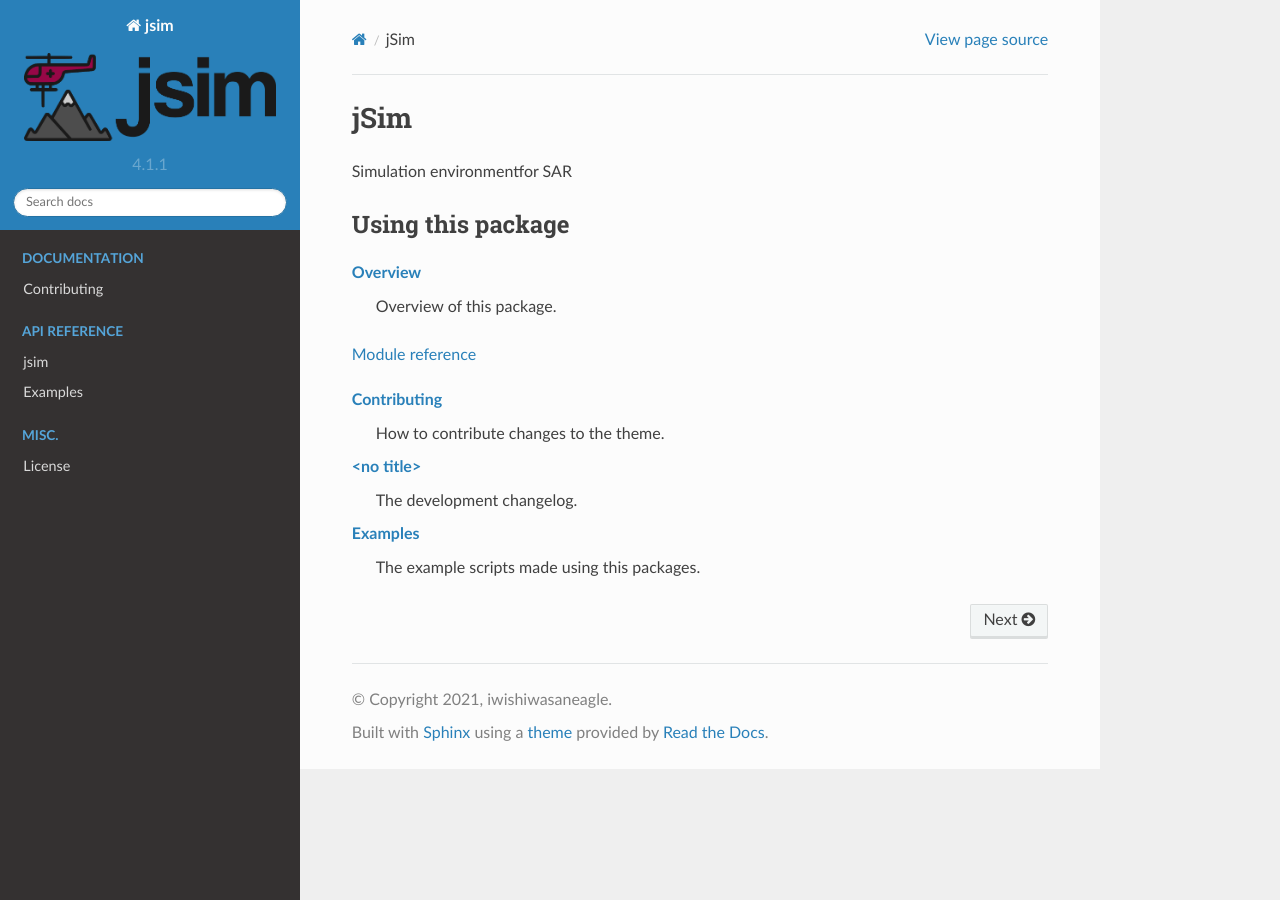
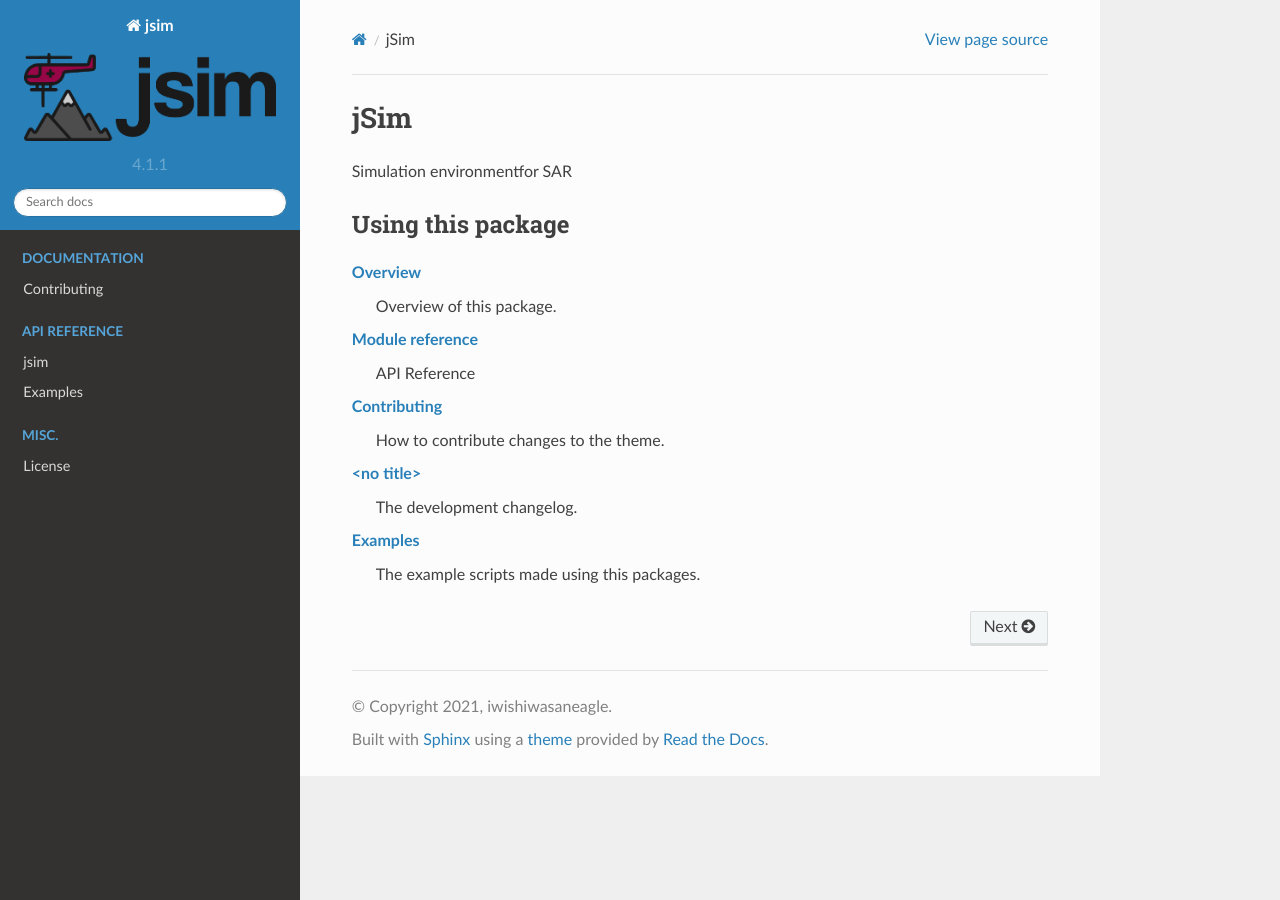
Before and after one commit to iwishiwasaneagle/jsim, a Sphinx documentation site: the page built from docs/index.rst, in a window 1280 px wide. Built offline with Sphinx 7.4.7 and the Read the Docs theme 2.0.0, drawn with Linux system fonts in a browser that asks for light colours.

Commit message:
docs: small changes to how docs are generated

```diff
--- a/docs/conf.py
+++ b/docs/conf.py
@@ -90,7 +90,9 @@
     "sphinx.ext.mathjax",
     "sphinx.ext.napoleon",
     "sphinx_rtd_theme",
-    "nbsphinx"
+    "nbsphinx",
+    "sphinxcontrib.autodoc_pydantic"
+    ""
 ]
 
 # Add any paths that contain templates here, relative to this directory.
@@ -333,3 +335,8 @@
 }
 
 print(f"loading configurations for {project} {version} ...", file=sys.stderr)
+
+# -- Sphinx autodoc ---------------------------------------------------------$
+
+autodoc_pydantic_model_show_json = False
+autodoc_pydantic_settings_show_json = False
--- a/docs/index.rst
+++ b/docs/index.rst
@@ -10,6 +10,7 @@
     Overview of this package.
 
 :doc:`Module reference <api/modules>`
+    API Reference
 
 :doc:`contributing`
     How to contribute changes to the theme.
--- a/docs/requirements.txt
+++ b/docs/requirements.txt
@@ -1,3 +1,4 @@
+autodoc_pydantic
 ipykernel
 IPython
 nbsphinx
```
